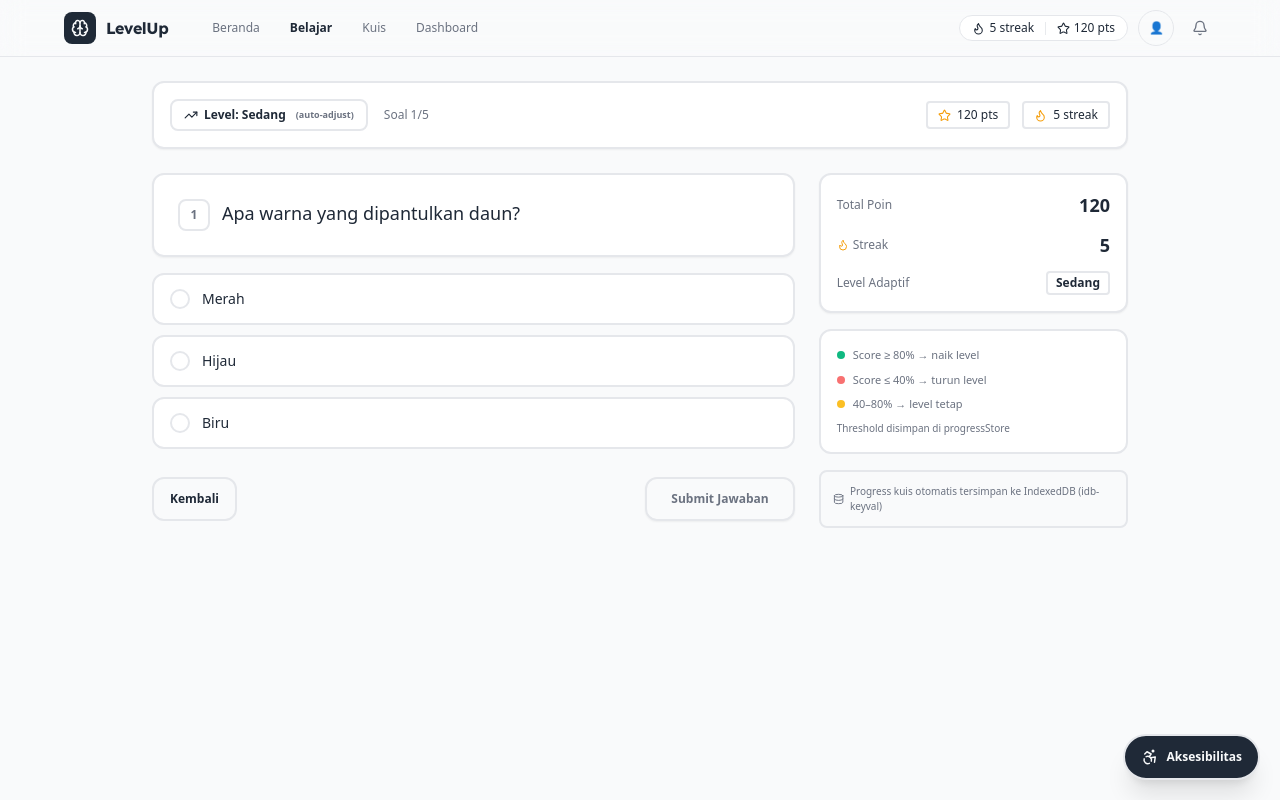
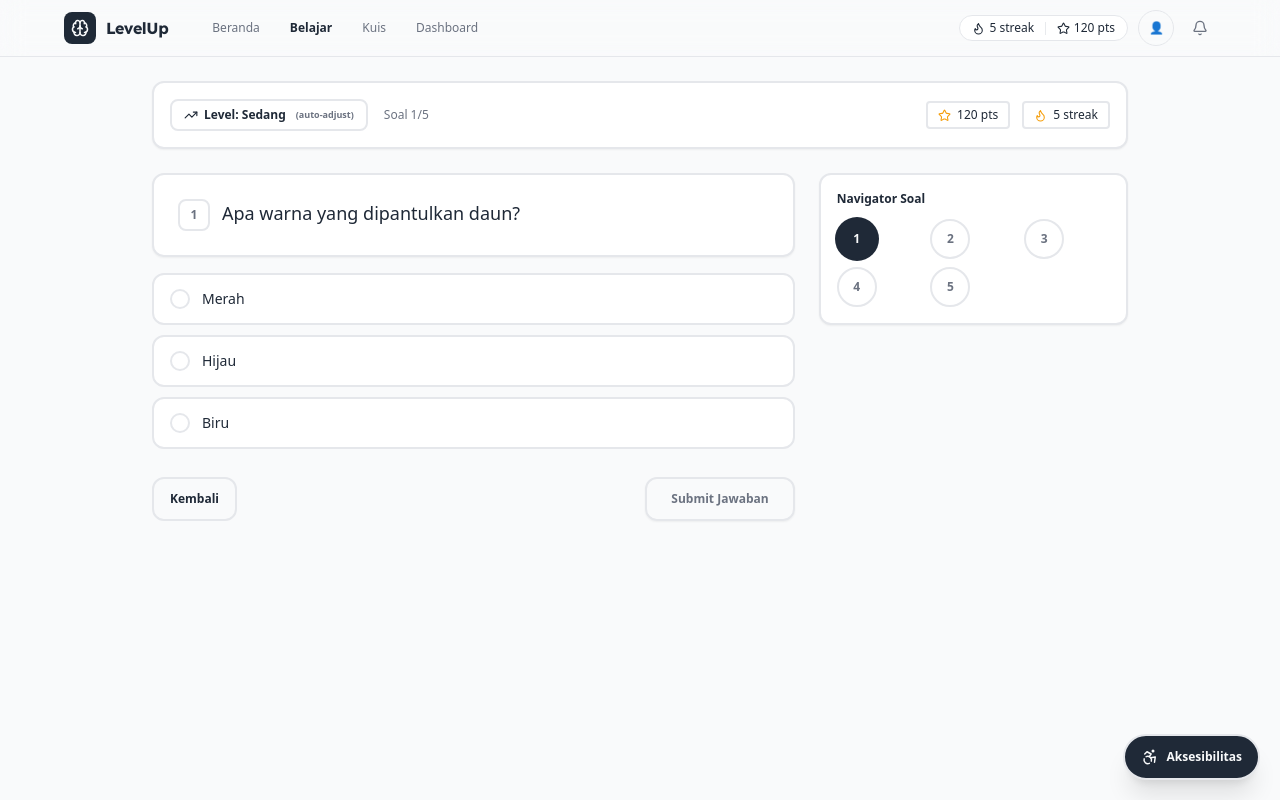
Before and after one commit to kemal-faza/neurodivergent-lms, a Next.js app: page /belajar/kuis/q1 in a window 1280 px wide. Built offline with nearby package versions, Linux system fonts and the light colour scheme.

Commit message:
feat: replace sidebar with question navigator grid in KuisEngine

```diff
--- a/src/components/KuisEngine.tsx
+++ b/src/components/KuisEngine.tsx
@@ -2,7 +2,7 @@
 
 import { useRouter } from "next/navigation";
 import { useState } from "react";
-import { CheckCircle, XCircle, Flame, Star, TrendingUp, AlertCircle, ChevronRight, Database } from "lucide-react";
+import { CheckCircle, XCircle, Flame, Star, TrendingUp, AlertCircle, ChevronRight } from "lucide-react";
 import type { Soal } from "@/lib/types";
 
 
@@ -30,6 +30,7 @@ export function KuisEngine({
   const [selected, setSelected] = useState<number | null>(null);
   const [submitted, setSubmitted] = useState(false);
   const [sessionCorrect, setSessionCorrect] = useState<number[]>([]);
+  const [answers, setAnswers] = useState<Record<number, { selected: number; isCorrect: boolean }>>({});
 
   const q = soalList[qIndex] || soalList[0];
   const totalQ = soalList.length;
@@ -38,6 +39,10 @@ export function KuisEngine({
   const handleSubmit = () => {
     if (selected === null) return;
     setSubmitted(true);
+    setAnswers((prev) => ({
+      ...prev,
+      [qIndex]: { selected: selected!, isCorrect },
+    }));
     const newSession = [...sessionCorrect, isCorrect ? 1 : 0];
     setSessionCorrect(newSession);
   };
@@ -50,6 +55,19 @@ export function KuisEngine({
     } else {
       const correct = sessionCorrect.filter(Boolean).length;
       onFinishSession(correct, soalList.length);
+    }
+  };
+
+  const handleJumpToQuestion = (index: number) => {
+    if (index === qIndex) return;
+    setQIndex(index);
+    const answer = answers[index];
+    if (answer) {
+      setSelected(answer.selected);
+      setSubmitted(true);
+    } else {
+      setSelected(null);
+      setSubmitted(false);
     }
   };
 
@@ -195,45 +213,33 @@ export function KuisEngine({
 
         <div className="space-y-4">
           <div className="border-2 border-border bg-card rounded-xl p-4 shadow-sm">
+            <h3 className="text-xs font-sans font-semibold text-fg mb-3">Navigator Soal</h3>
+            <div className="grid grid-cols-3 gap-2">
+              {soalList.map((_, i) => {
+                const answer = answers[i];
+                const isCurrent = i === qIndex;
+                let cls = "border-2 border-border text-muted";
+                if (isCurrent) {
+                  cls = "bg-fg text-bg ring-2 ring-fg";
+                } else if (answer?.isCorrect) {
+                  cls = "bg-emerald-500 text-white";
+                } else if (answer) {
+                  cls = "bg-red-500 text-white";
+                }
 
-            <div className="space-y-3">
-              <div className="flex justify-between items-center">
-                <span className="text-xs font-sans text-muted">Total Poin</span>
-                <span className="text-lg font-sans font-bold text-fg">{poin}</span>
-              </div>
-              <div className="flex justify-between items-center">
-                <span className="text-xs font-sans text-muted flex items-center gap-1">
-                  <Flame size={12} className="text-amber-500" /> Streak
-                </span>
-                <span className="text-lg font-sans font-bold text-fg">{streak}</span>
-              </div>
-              <div className="flex justify-between items-center">
-                <span className="text-xs font-sans text-muted">Level Adaptif</span>
-                <span className="text-xs font-sans border-2 border-border rounded px-2 py-0.5 font-semibold">{levelLabel}</span>
-              </div>
+                return (
+                  <button
+                    key={i}
+                    type="button"
+                    onClick={() => handleJumpToQuestion(i)}
+                    className={`w-10 h-10 rounded-full text-xs font-sans font-semibold flex items-center justify-center transition-all ${cls}`}
+                    aria-label={`Soal ${i + 1}`}
+                  >
+                    {i + 1}
+                  </button>
+                );
+              })}
             </div>
-          </div>
-
-          <div className="border-2 border-border bg-card rounded-xl p-4">
-            <div className="space-y-2 text-[11px] font-sans text-muted">
-              <div className="flex items-center gap-2">
-                <div className="w-2 h-2 rounded-full bg-emerald-500" />
-                <span>Score ≥ 80% → naik level</span>
-              </div>
-              <div className="flex items-center gap-2">
-                <div className="w-2 h-2 rounded-full bg-red-400" />
-                <span>Score ≤ 40% → turun level</span>
-              </div>
-              <div className="flex items-center gap-2">
-                <div className="w-2 h-2 rounded-full bg-amber-400" />
-                <span>40–80% → level tetap</span>
-              </div>
-              <span className="text-[10px] font-sans text-muted mt-2 block">Threshold disimpan di progressStore</span>
-            </div>
-          </div>
-
-          <div className="border-2 border-border rounded-lg p-3 text-[10px] text-muted font-sans bg-muted/5 flex items-center gap-1.5">
-            <Database size={12} /> Progress kuis otomatis tersimpan ke IndexedDB (idb-keyval)
           </div>
         </div>
       </div>
```
